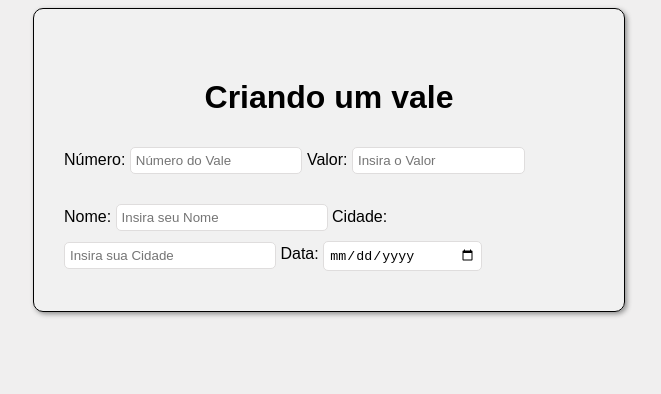
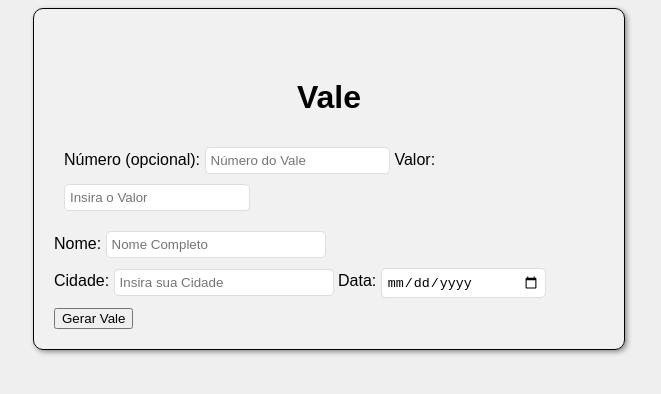
Before and after one commit to Viiitor/Vale_html, a plain HTML site: page vale/index.html in a window 1280 px wide. Shown: the whole page, without its empty margins (311-972 px from the left). Drawn offline with Linux system fonts and the light colour scheme.

Commit message:
Update index.html

```diff
--- a/vale/index.html
+++ b/vale/index.html
@@ -9,27 +9,30 @@
 </head>
 <body>
     <div class="vale">
-        <h1>Criando um vale</h1>
+        <h1>Vale</h1>
 
         <div class="valores">
-        <label>Número:</label>
-        <input placeholder="Número do Vale" type="number" id="numero" />
+        <label>Número (opcional):</label>
+        <input placeholder="Número do Vale" type="number" id="numero" class="numero"/>
 
         <label>Valor:</label>
-        <input placeholder="Insira o Valor" type="number" id="valor" />
+        <input placeholder="Insira o Valor" type="number" id="valor" class="valor" required/>
         </div>
 
-        <div class="textos">
+        <div class="nome">
         <label>Nome:</label>
-        <input placeholder="Insira seu Nome" type="text" id="nome" />
+        <input placeholder="Nome Completo" type="text" id="nome" class="nome" required/>
+        </div>
 
+        <div class="cidade">
         <label>Cidade:</label>
-        <input placeholder="Insira sua Cidade" type="text" id="cidade" />
-
+        <input placeholder="Insira sua Cidade" type="text" id="cidade" class="cidade" required/>
 
         <label>Data:</label>
-        <input type="date" id="data" />
+        <input type="date" id="data" class="cidade" required/>
         </div>
+
+        <button onclick="gerarVale()">Gerar Vale</button>
     </div>
 
 
```
